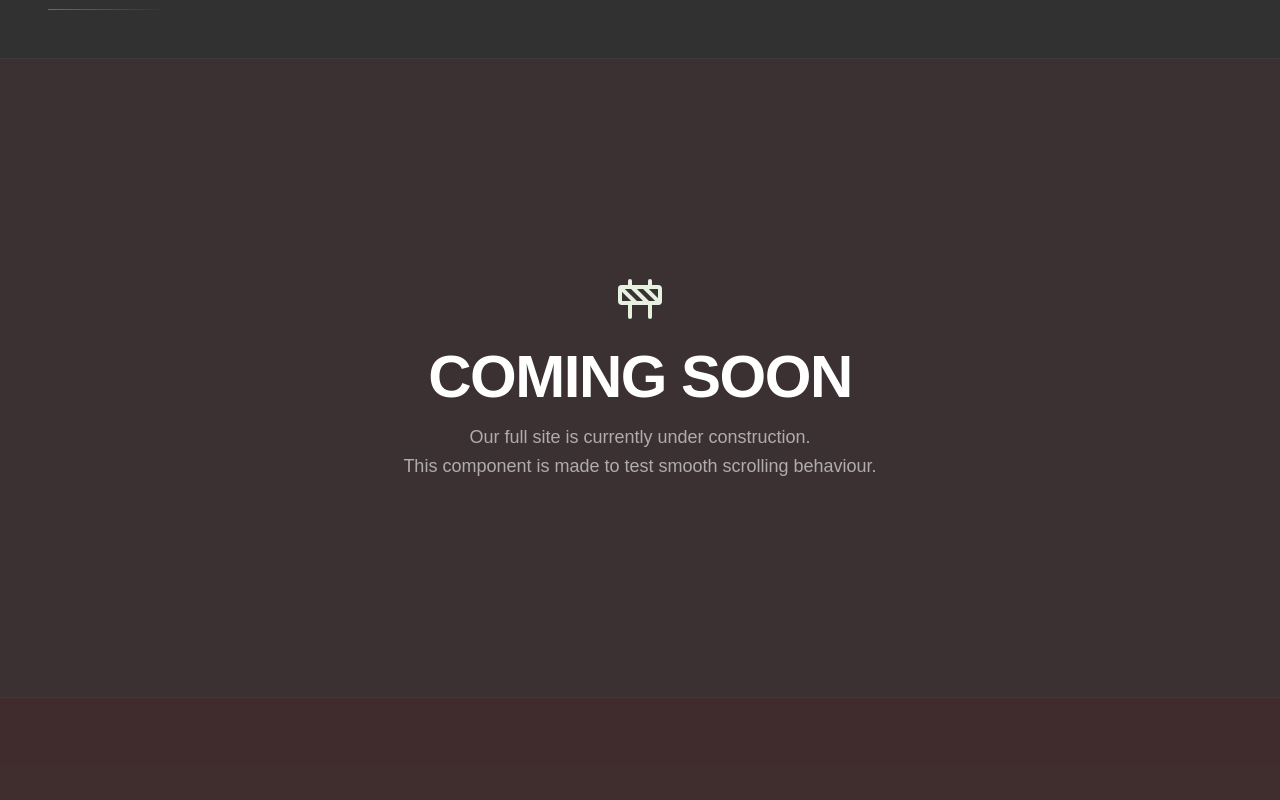
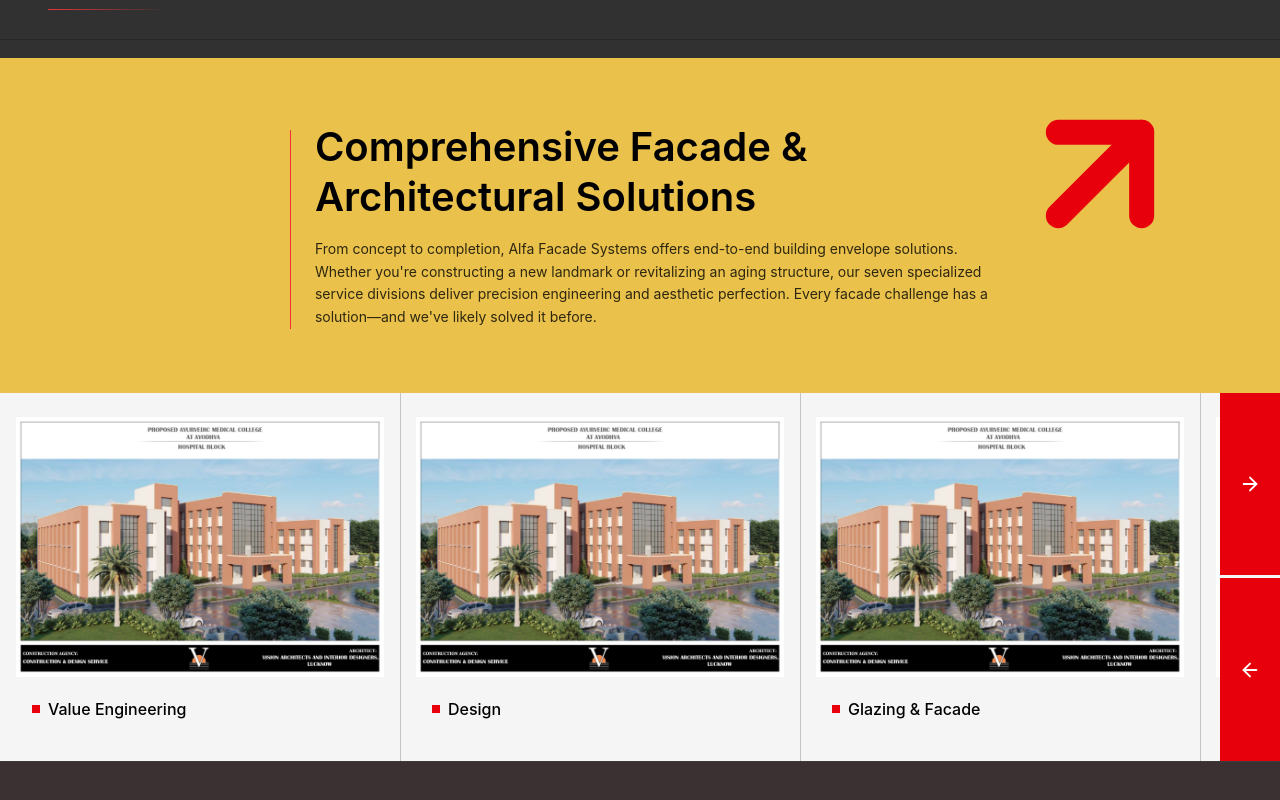
Before and after one commit to x64Mayank/client-site-01, a React (Vite) app: page / in a window 1280 px wide. Shown: the part 760-1560 px from the top of the page. Built offline with nearby package versions, Linux system fonts and the light colour scheme.

Commit message:
feat: add Facade section with responsive card slider and UI layout

```diff
--- a/src/App.jsx
+++ b/src/App.jsx
@@ -1,6 +1,7 @@
 import React from 'react';
 import Navbar from './components/Navbar';
 import Hero from './sections/Hero';
+import FacadeSection from './components/Hero/FacadeSection';
 import SmoothScroll from './components/ui/SmoothScroll';
 
 import { Construction } from 'lucide-react';
@@ -15,7 +16,7 @@ function App() {
         <Navbar />
         <main>
           <Hero />
-
+          <FacadeSection />
           {/* Site Under Construction Section */}
           <section className="h-[80vh] flex flex-col items-center justify-center bg-brand-dark relative overflow-hidden border-y border-white/5">
             <div className="absolute inset-0 bg-brand-primary/5 pointer-events-none" />
--- /dev/null
+++ b/src/components/Hero/FacadeSection.jsx
@@ -0,0 +1,126 @@
+import { useState } from "react";
+import { ArrowUpRight, ArrowLeft, ArrowRight } from "lucide-react";
+
+const FacadeSection = () => {
+  const cards = [
+    {
+      title: "Value Engineering",
+      img: "/images/facade1.png",
+    },
+    {
+      title: "Design",
+      img: "/images/facade1.png",
+    },
+    {
+      title: "Glazing & Facade",
+      img: "/images/facade1.png",
+    },
+    {
+      title: "Glazing & Facade",
+      img: "/images/facade1.png",
+    },
+  ];
+
+  const [currentIndex, setCurrentIndex] = useState(0);
+  const visibleCards = 3;
+
+  const handleNext = () => {
+    if (currentIndex < cards.length - visibleCards) {
+      setCurrentIndex((prev) => prev + 1);
+    }
+  };
+
+  const handlePrev = () => {
+    if (currentIndex > 0) {
+      setCurrentIndex((prev) => prev - 1);
+    }
+  };
+
+  return (
+    <section className="w-full">
+      {/* TOP SECTION */}
+      <div className="bg-[#E9C14B] w-full py-16 px-6 lg:px-16 relative">
+        <div className="max-w-[1200px] mx-auto flex justify-center relative">
+          <div className="max-w-[700px] flex gap-6 mx-auto">
+            <div className="w-[3px] bg-red-500 mt-2" />
+            <div>
+              <h2 className="text-[32px] lg:text-[40px] font-semibold leading-tight text-black">
+                Comprehensive Facade & <br />
+                Architectural Solutions
+              </h2>
+              <p className="mt-4 text-[14px] text-black/80 leading-relaxed">
+                From concept to completion, Alfa Facade Systems offers end-to-end building envelope solutions.
+                Whether you're constructing a new landmark or revitalizing an aging structure, our seven specialized
+                service divisions deliver precision engineering and aesthetic perfection. Every facade challenge has a
+                solution—and we've likely solved it before.
+              </p>
+            </div>
+          </div>
+          <div className="hidden lg:block absolute right-4 top-[25%] -translate-y-1/2">
+            <ArrowUpRight size={200} className="text-red-600" strokeWidth={3} />
+          </div>
+        </div>
+      </div>
+
+      {/* CARDS SECTION */}
+      <div className="relative bg-[#f5f5f5] py-0">
+        {/* VIEWPORT */}
+        <div className="overflow-hidden pl-0 pr-[80px]">
+          {/* SLIDER */}
+          <div
+            className="flex transition-transform duration-500 ease-in-out"
+            style={{
+              transform: `translateX(-${currentIndex * (100 / visibleCards)}%)`,
+            }}
+          >
+            {cards.map((card, index) => (
+              <div
+                key={index}
+                className="min-w-[33.3333%] flex flex-col px-4 py-6 relative z-10"
+              >
+                {/* MOVING SEPARATOR LINE */}
+                {index !== 0 && (
+                  <div className="hidden lg:block absolute left-0 top-0 bottom-0 w-[1px] bg-black/20 z-0" />
+                )}
+
+                <img
+                  src={card.img}
+                  alt={card.title}
+                  className="w-full h-[260px] object-cover mb-1"
+                />
+
+                <div className="p-4 flex items-center gap-2">
+                  <span className="w-2 h-2 bg-red-600"></span>
+                  <h3 className="text-[16px] font-medium text-black">
+                    {card.title}
+                  </h3>
+                </div>
+              </div>
+            ))}
+          </div>
+        </div>
+
+        {/* SIDE ARROWS */}
+        <div className="hidden lg:flex flex-col absolute right-0 top-0 h-full w-[60px] gap-[3px] bg-[#f5f5f5]">
+          <button
+            onClick={handleNext}
+            className="flex-1 bg-red-600 text-white flex items-center justify-center"
+          >
+            <ArrowRight size={22} />
+          </button>
+
+          <button
+            onClick={handlePrev}
+            className="flex-1 bg-red-600 text-white flex items-center justify-center"
+          >
+            <ArrowLeft size={22} />
+          </button>
+        </div>
+      </div>
+
+      <div className="hidden lg:block absolute bottom-0 left-0 right-0 h-[1px] bg-black/20 z-20"></div>
+    </section>
+  );
+};
+
+export default FacadeSection;
--- a/src/components/Navbar.jsx
+++ b/src/components/Navbar.jsx
@@ -66,7 +66,7 @@ const Navbar = () => {
             {contactInfo.map((info) => (
               <div
                 key={info.id}
-                className={`h-full flex items-center px-1 xl:px-6 2xl:px-8 group hover:bg-white/5 transition-colors cursor-pointer flex-grow min-w-0 ${
+                className={`h-full flex items-center px-1 xl:px-3.5 2xl:px-6 group hover:bg-white/5 transition-colors cursor-pointer flex-grow min-w-0 ${
                   info.id === 'find' ? 'border-none' : 'border-r border-brand-dark'
                 }`}
               >
@@ -81,7 +81,7 @@ const Navbar = () => {
                     </span>
 
                     <span
-                      className={`font-body font-normal text-[11px] xl:text-[13px] 2xl:text-[16px] leading-[17.6px] text-brand-light mt-1 ${
+                      className={`font-body font-normal text-[11px] xl:text-[14px] 2xl:text-[16px] leading-[17.6px] text-brand-light mt-1 ${
                         info.id === 'find'
                           ? 'whitespace-normal line-clamp-2'
                           : 'whitespace-nowrap'
```
Also changed, not shown: public/images/facade1.png (added).
